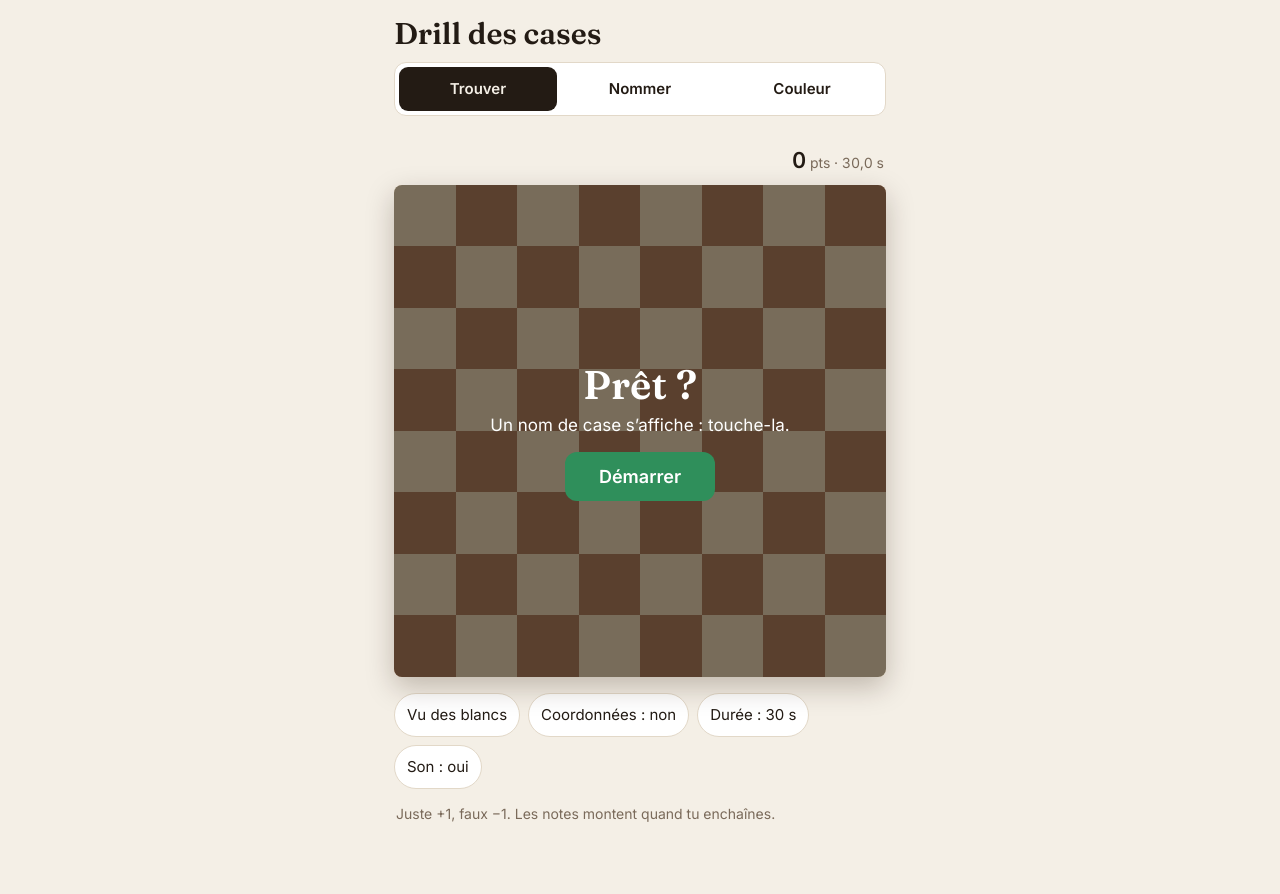
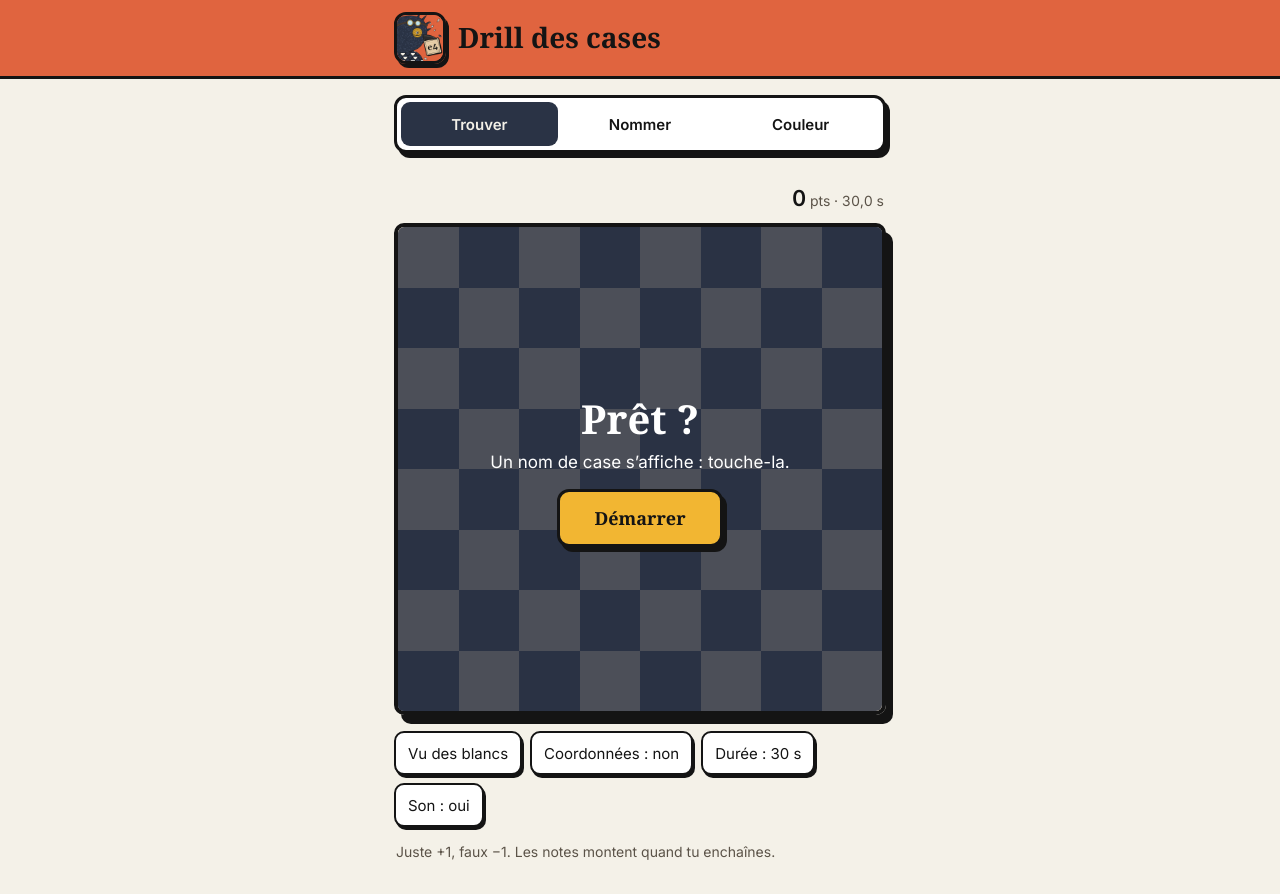
Before and after one commit to Andre-PierreB/drill-cases, a plain HTML site: page index.html in a window 1280 px wide. Before the commit the page ends 856 px from the top, so only its background shows below. Drawn offline with Linux system fonts and the light colour scheme.

Commit message:
Charte de la pie : bandeau corail, échiquier érable et bleu nuit, boutons à ombre portée
Co-Authored-By: Claude Opus 5.5 <noreply@anthropic.com>
Claude-Session: https://claude.ai/code/session_018qagNRyw6nrxNhPYXS58hh

```diff
--- a/index.html
+++ b/index.html
@@ -62,11 +62,34 @@ h1{font:600 30px/1.05 Fraunces,Georgia,serif;margin:4px 0 12px}
 button:focus-visible{outline:3px solid #1f6fd1;outline-offset:2px}
 [hidden]{display:none!important}
 @media (prefers-reduced-motion:no-preference){.sq{transition:background .12s}}
+/* ——— Charte de la pie (icône) : corail, encre, bleu nuit, érable, or ——— */
+:root{--coral:#e0643f;--navy:#2a3345;--gold:#f2b632;--maple:#ecd6b0;--k:#141414;
+--bg:light-dark(#f4f1e8,#1c2230);--ink:light-dark(#141414,#f4f1e8);--mut:light-dark(#5b5348,#b9b2a6);
+--li:var(--maple);--dk:var(--navy);--card:light-dark(#fff,#2a3345);--line:var(--k);--ok:#2f9e6b;--ko:#d6453a}
+.top{background:var(--coral);border-bottom:3px solid var(--k)}
+.top div{max-width:520px;margin:0 auto;padding:12px 14px;display:flex;align-items:center;gap:12px}
+.top img{width:52px;height:52px;border-radius:12px;border:3px solid var(--k);box-shadow:3px 4px 0 var(--k);flex:none}
+h1{font:700 28px/1.05 Georgia,serif;margin:0;color:var(--k)}
+main{padding-top:16px}
+#prompt{font-family:Georgia,serif;font-weight:700}#over .big,#over .cnt{font-family:Georgia,serif;font-weight:700}
+.seg{border:3px solid var(--k);box-shadow:4px 5px 0 var(--k);border-radius:12px}
+.seg button[aria-pressed=true]{background:var(--navy);color:#f4f1e8}
+.wrap{border:4px solid var(--k);border-radius:10px;box-shadow:7px 9px 0 var(--k)}
+#over{background:rgba(42,51,69,.82)}
+.go{background:var(--gold);color:var(--k);border:3px solid var(--k);box-shadow:4px 5px 0 var(--k);font-family:Georgia,serif;font-weight:700}
+.keys button,.two button,.opts button,.stat button{border:3px solid var(--k);box-shadow:3px 4px 0 var(--k);border-radius:10px}
+.keys button{background:var(--maple);color:var(--k);font-family:Georgia,serif;font-weight:700}
+.keys button.sel{background:var(--navy);color:#f4f1e8}
+.two .bl{background:var(--maple);color:var(--k);border-color:var(--k)}.two .bd{background:var(--navy);color:#f4f1e8;border-color:var(--k)}
+.opts button{border-radius:10px;border-width:2px;box-shadow:2px 3px 0 var(--k)}
+.go:active,.keys button:active,.two button:active,.opts button:active,.stat button:active{transform:translate(2px,3px);box-shadow:1px 1px 0 var(--k)}
+.l{color:var(--navy)}.d{color:var(--maple)}
+
 </style>
 </head>
 <body>
+<header class="top"><div><img src="icon-512.png" alt=""><h1>Drill des cases</h1></div></header>
 <main>
-<h1>Drill des cases</h1>
 <div class="seg" id="modes">
   <button data-m="find" aria-pressed="true">Trouver</button>
   <button data-m="name" aria-pressed="false">Nommer</button>
```
